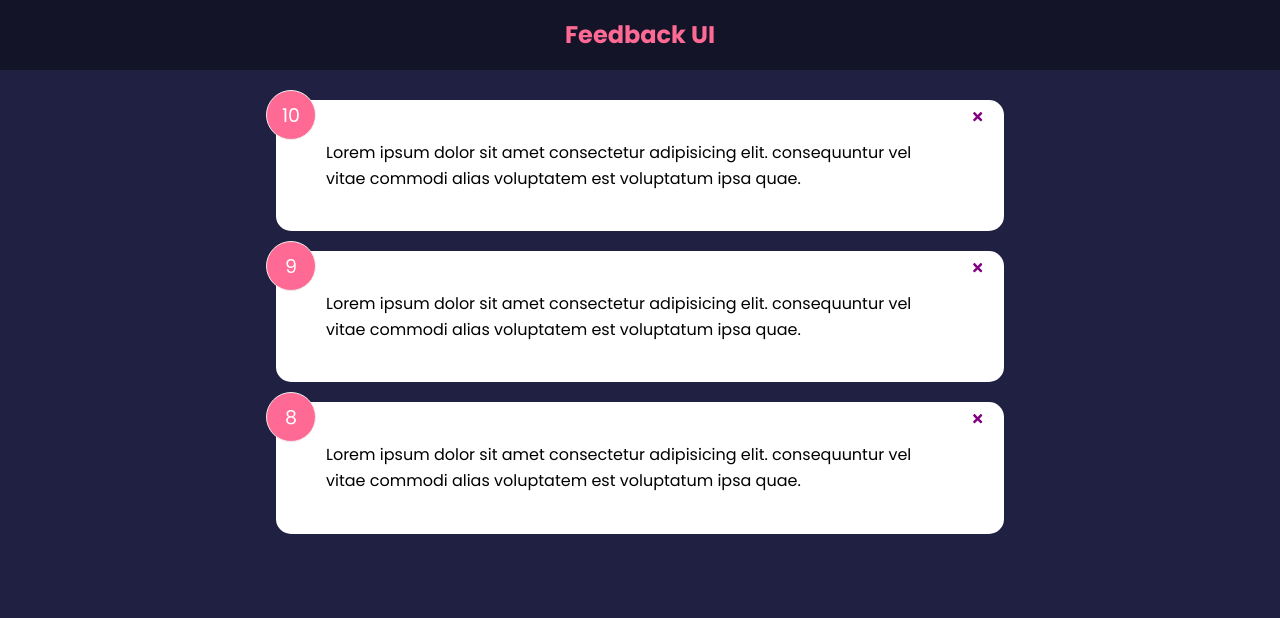
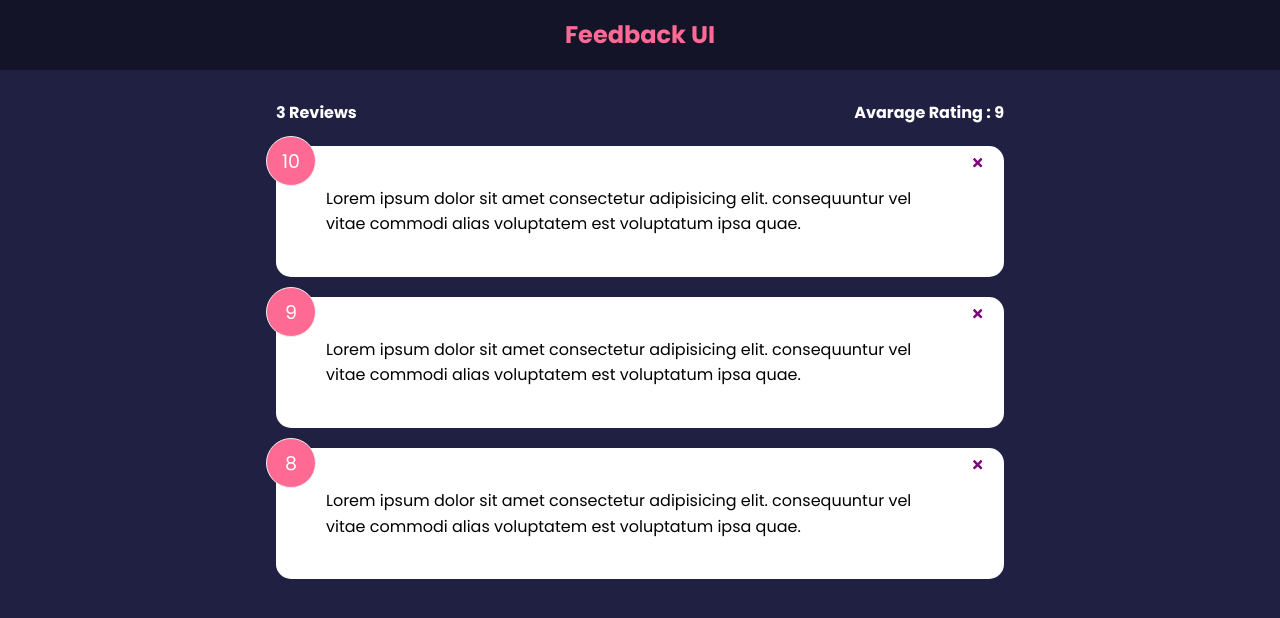
Before and after one commit to dsandor87/Feedback-app, a React (Create React App) app: page / in a window 1280 px wide. Shown: the top 618 px of the page. Built offline with nearby package versions, Linux system fonts and the light colour scheme.

Commit message:
Add feedback status component

```diff
--- a/src/App.js
+++ b/src/App.js
@@ -1,8 +1,8 @@
-import FeedbackItem from "./components/FeedbackItem"
 import Header from "./components/Header"
 import FeedbackData from "./data/FeedbackData"
 import { useState } from 'react'
 import FeedbackList from "./components/FeedbackList"
+import FeedbackStats from "./components/FeedbackStats"
 
 
 function App () {
@@ -19,6 +19,7 @@
     <>
     <Header/>
     <div className="container">
+      <FeedbackStats feedback={feedback}/>
     <FeedbackList feedback={feedback} handleDelete={deleteFeedback}/>
     </div>
     </>
--- /dev/null
+++ b/src/components/FeedbackStats.jsx
@@ -0,0 +1,23 @@
+import React from 'react'
+import PropTypes from 'prop-types'
+
+
+function FeedbackStats({feedback }) {
+
+
+  let average = feedback.reduce((acc, curr)=> {return acc+ curr.rating},0 )/ feedback.length
+
+average= average.toFixed(1).replace(/[.,]0$/,"")
+
+  return (
+<div className="feedback-stats ">
+  <h4>{feedback.length} Reviews</h4>
+  <h4> Avarage Rating : {isNaN(average)? '0': average} </h4>
+</div>  )
+}
+
+FeedbackStats.propTypes={
+  feedback :PropTypes.array.isRequired,
+}
+
+export default FeedbackStats
```
